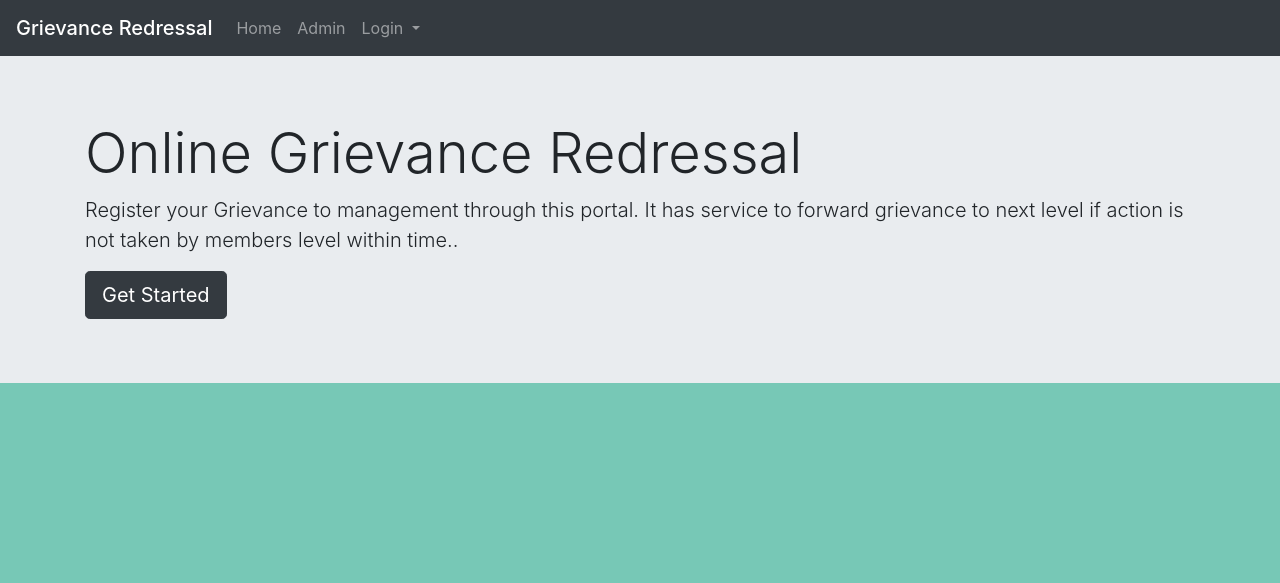
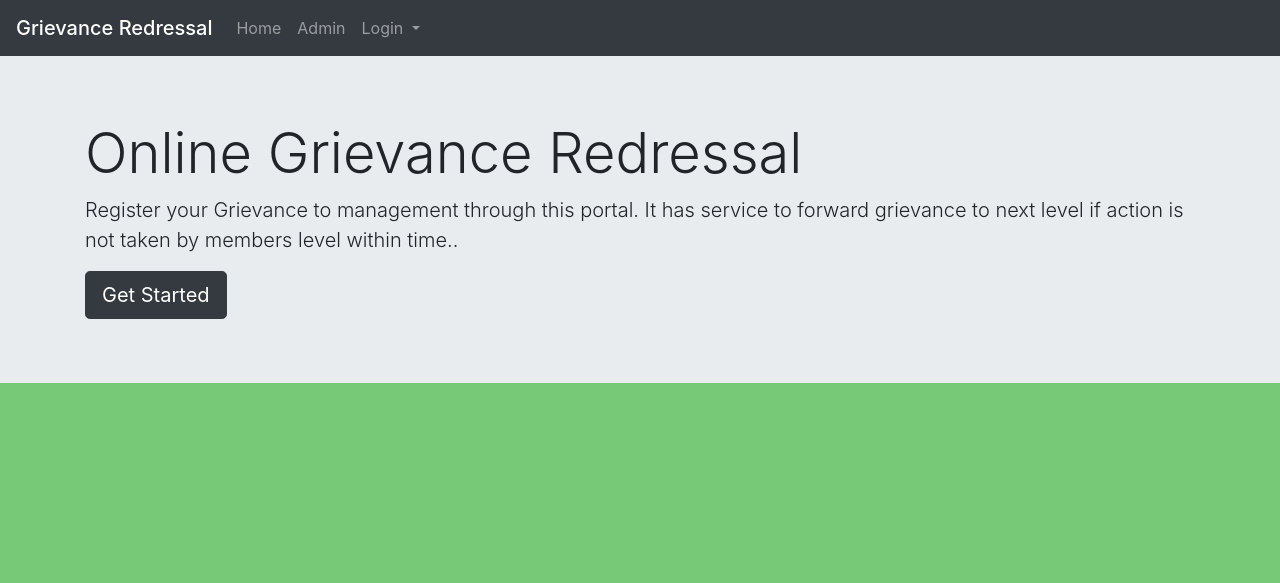
Before and after one commit to aayushi1499/Repo-Test, a PHP site: page / in a window 1280 px wide. Shown: the top 583 px of the page. Run offline with PHP 8.4, Linux system fonts and the light colour scheme; some libraries are stand-ins or nearby versions.

Commit message:
Update index.php

```diff
--- a/index.php
+++ b/index.php
@@ -12,7 +12,7 @@
     <link rel="stylesheet" href="assests/css/style.css">
     <style media="screen">
     body{
-      background: #0978;
+      background: #0908;
     }
     </style>
     <title>Grievance Redressal System</title>
```
